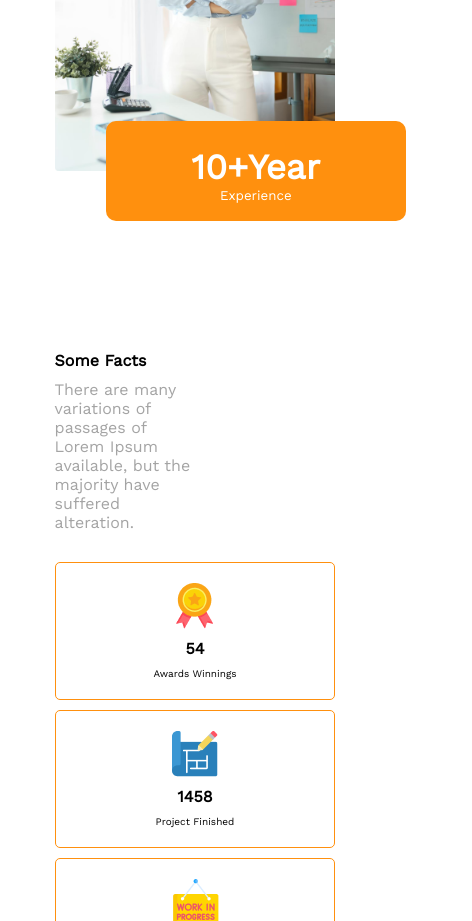
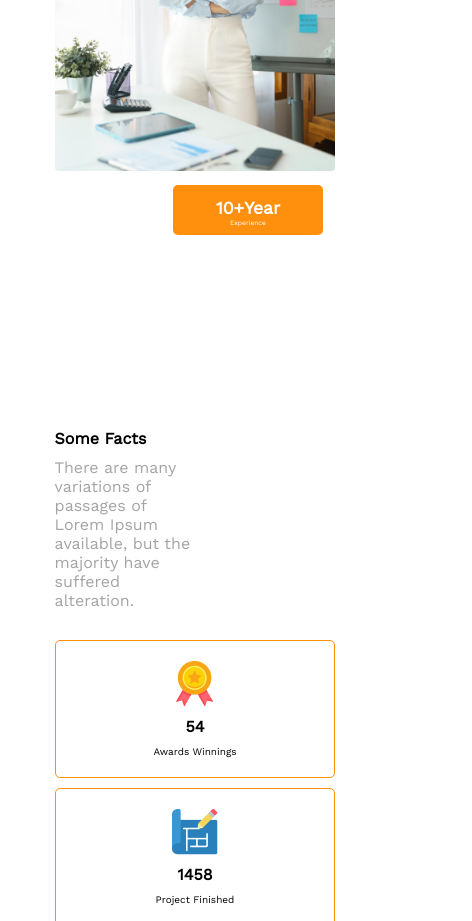
Before and after one commit to arifulislamsamrat/g3-architects, a plain HTML site: page index.html in a window 390 px wide. Shown: the part 3560-4481 px from the top of the page, 472 px wide, since content can reach past the window. Drawn offline with nearby package versions, Linux system fonts and the light colour scheme.

Commit message:
prblm fixup

```diff
--- a/styles/style.css
+++ b/styles/style.css
@@ -249,8 +249,9 @@ text-align: center;
          */
         position: relative;
         width: 300px;
-        margin: 0% 22%;
-        left: 20px;
+        margin: 10% -25%;
+        scale: 0.5;
+
 
     }
 
```
